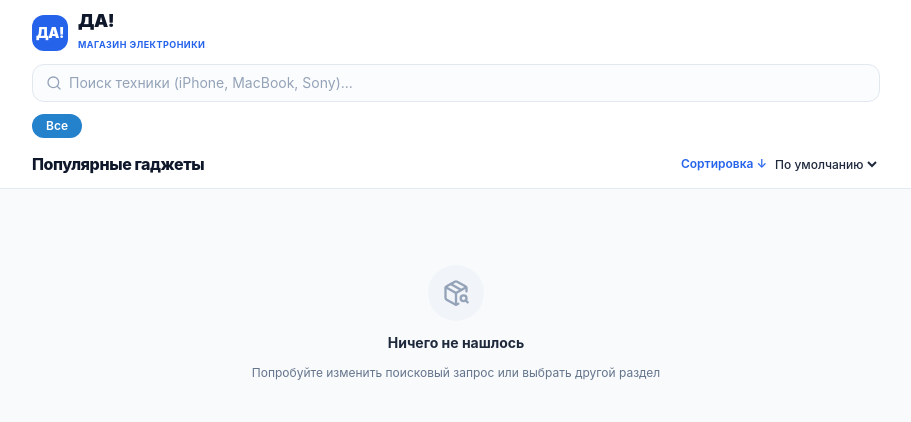
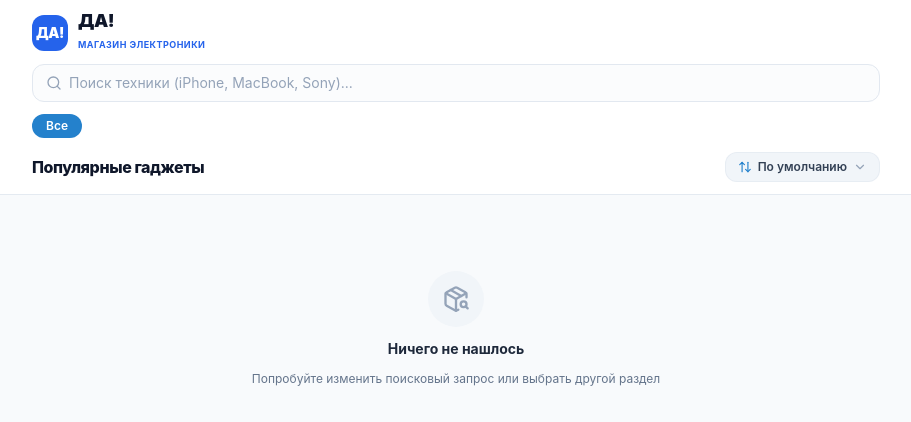
Before and after one commit to NBx03/e-shop-da, a Django app: page / in a window 1280 px wide. Shown: the top 422 px of the page, without its empty margins (184-1095 px from the left). Run offline with Django 5.2, Linux system fonts and the light colour scheme; data that the repository does not hold is empty; some libraries are stand-ins or nearby versions.

Commit message:
feat(ui): replace native browser select with custom modern Lucide sorting dropdown

```diff
--- a/static/js/app.js
+++ b/static/js/app.js
@@ -139,6 +139,7 @@ document.addEventListener('DOMContentLoaded', () => {
   checkStartAppParam();
   updateTelegramClosingConfirmation();
   updateTelegramBackButton();
+  if (window.lucide) lucide.createIcons();
 });
 
 // Autofill name from Telegram user profile
@@ -285,12 +286,56 @@ function handleSearch(val) {
   }, 300);
 }
 
-// Sorting
-function handleSort(val) {
+// Custom Sorting dropdown
+function toggleSortMenu() {
+  haptic('selection');
+  const menu = document.getElementById('sort-menu');
+  const chevron = document.getElementById('sort-chevron');
+  if (!menu) return;
+
+  const isOpen = !menu.classList.contains('hidden');
+  if (isOpen) {
+    menu.classList.add('hidden');
+    if (chevron) chevron.style.transform = 'rotate(0deg)';
+  } else {
+    menu.classList.remove('hidden');
+    if (chevron) chevron.style.transform = 'rotate(180deg)';
+    if (window.lucide) lucide.createIcons();
+  }
+}
+
+function applySort(val, label) {
   haptic('selection');
   sortBy = val;
+  const labelEl = document.getElementById('sort-label');
+  if (labelEl) labelEl.textContent = label;
+
+  ['popular', 'price_asc', 'price_desc'].forEach(opt => {
+    const checkEl = document.getElementById(`sort-check-${opt}`);
+    if (checkEl) {
+      if (opt === val) checkEl.classList.remove('hidden');
+      else checkEl.classList.add('hidden');
+    }
+  });
+
+  const menu = document.getElementById('sort-menu');
+  const chevron = document.getElementById('sort-chevron');
+  if (menu) menu.classList.add('hidden');
+  if (chevron) chevron.style.transform = 'rotate(0deg)';
+
   loadProducts();
 }
+
+// Close sort menu on click outside
+document.addEventListener('click', (e) => {
+  const container = document.getElementById('sort-dropdown-container');
+  const menu = document.getElementById('sort-menu');
+  const chevron = document.getElementById('sort-chevron');
+  if (container && menu && !container.contains(e.target)) {
+    menu.classList.add('hidden');
+    if (chevron) chevron.style.transform = 'rotate(0deg)';
+  }
+});
 
 // ================= PRODUCT DETAIL MODAL =================
 async function openProductModal(prodIdOrSlug) {
--- a/templates/index.html
+++ b/templates/index.html
@@ -51,13 +51,36 @@
     <!-- Section Header matching Figma -->
     <div class="mt-3 flex items-center justify-between text-xs">
       <h2 class="text-sm sm:text-base font-extrabold text-slate-900 tracking-tight">Популярные гаджеты</h2>
-      <div class="flex items-center gap-1">
-        <span class="text-blue-600 font-semibold cursor-pointer">Сортировка ↓</span>
-        <select id="sort-select" onchange="handleSort(this.value)" class="bg-transparent font-medium text-slate-800 focus:outline-none cursor-pointer text-xs">
-          <option value="popular">По умолчанию</option>
-          <option value="price_asc">Цена ↑</option>
-          <option value="price_desc">Цена ↓</option>
-        </select>
+
+      <!-- Custom Clean Sort Dropdown -->
+      <div class="relative" id="sort-dropdown-container">
+        <button id="sort-toggle-btn" onclick="toggleSortMenu()" class="flex items-center gap-1.5 px-3 py-1.5 rounded-xl bg-slate-100 hover:bg-slate-200/80 text-slate-700 text-xs font-semibold transition active:scale-95 border border-slate-200/60 shadow-2xs">
+          <i data-lucide="arrow-up-down" class="w-3.5 h-3.5 text-[#2481CC]"></i>
+          <span id="sort-label">По умолчанию</span>
+          <i data-lucide="chevron-down" class="w-3.5 h-3.5 text-slate-400 transition-transform duration-200" id="sort-chevron"></i>
+        </button>
+
+        <!-- Dropdown Menu -->
+        <div id="sort-menu" class="hidden absolute right-0 mt-1.5 w-44 bg-white rounded-2xl shadow-xl border border-slate-100 py-1.5 z-40">
+          <button onclick="applySort('popular', 'По умолчанию')" class="sort-option w-full px-3.5 py-2 text-left text-xs font-semibold text-slate-800 hover:bg-blue-50 hover:text-blue-600 flex items-center justify-between transition">
+            <span>По умолчанию</span>
+            <i data-lucide="check" class="w-4 h-4 text-blue-600" id="sort-check-popular"></i>
+          </button>
+          <button onclick="applySort('price_asc', 'Сначала дешевле')" class="sort-option w-full px-3.5 py-2 text-left text-xs font-medium text-slate-700 hover:bg-blue-50 hover:text-blue-600 flex items-center justify-between transition">
+            <div class="flex items-center gap-2">
+              <i data-lucide="arrow-up-narrow-wide" class="w-3.5 h-3.5 text-slate-400"></i>
+              <span>Сначала дешевле</span>
+            </div>
+            <i data-lucide="check" class="w-4 h-4 text-blue-600 hidden" id="sort-check-price_asc"></i>
+          </button>
+          <button onclick="applySort('price_desc', 'Сначала дороже')" class="sort-option w-full px-3.5 py-2 text-left text-xs font-medium text-slate-700 hover:bg-blue-50 hover:text-blue-600 flex items-center justify-between transition">
+            <div class="flex items-center gap-2">
+              <i data-lucide="arrow-down-wide-narrow" class="w-3.5 h-3.5 text-slate-400"></i>
+              <span>Сначала дороже</span>
+            </div>
+            <i data-lucide="check" class="w-4 h-4 text-blue-600 hidden" id="sort-check-price_desc"></i>
+          </button>
+        </div>
       </div>
     </div>
   </div>
@@ -313,5 +336,5 @@
 {% endblock %}
 
 {% block extra_scripts %}
-<script src="/static/js/app.js?v=phone_val_v3"></script>
+<script src="/static/js/app.js?v=sort_dropdown_v4"></script>
 {% endblock %}
```
